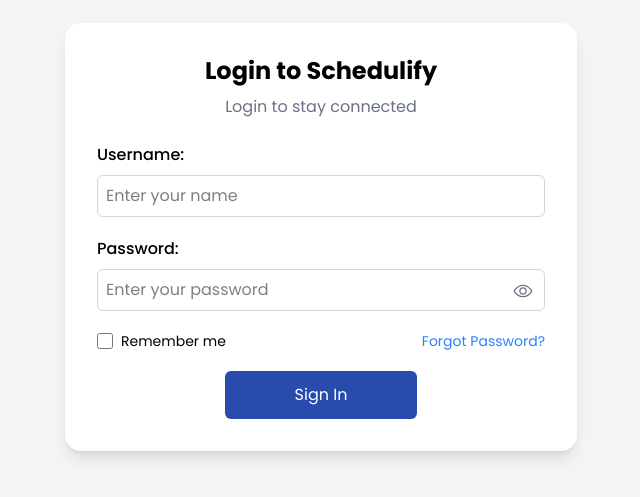
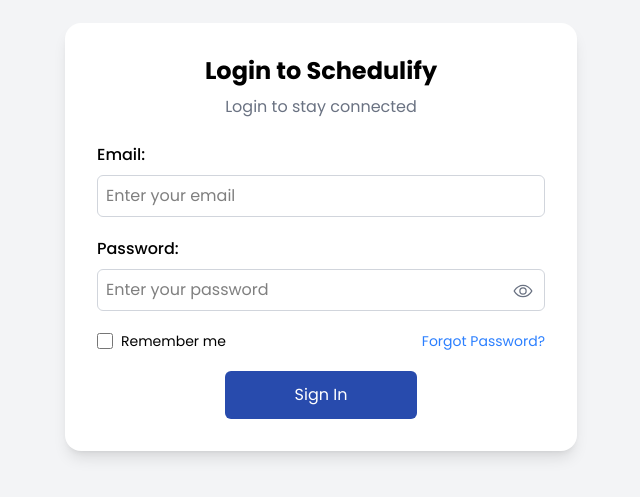
Before and after one commit to nangdypanhar/Schedulify, a React (Vite) app: page /login in a window 1280 px wide. Shown: the part 163-660 px from the top of the page, without its empty margins (319-959 px from the left). Built offline with nearby package versions, Linux system fonts and the light colour scheme; no server answers.

Commit message:
close #31 login with auth

```diff
--- a/package.json
+++ b/package.json
@@ -11,6 +11,8 @@
   },
   "dependencies": {
     "@tailwindcss/vite": "^4.0.0",
+    "axios": "^1.8.3",
+    "jwt-decode": "^4.0.0",
     "react": "^19.0.0",
     "react-dom": "^19.0.0",
     "react-icons": "^5.4.0",
--- a/src/pages/Homepage/Homepage.jsx
+++ b/src/pages/Homepage/Homepage.jsx
@@ -1,23 +1,20 @@
 import React from "react";
 import Card from "../../components/Card";
-import { fetchHomepage } from "../../service/HomepageData";
-import { useState,useEffect } from "react";
-
+import { fetchHomepage } from "../../service/api/HomepageData";
+import { useState, useEffect } from "react";
 
 const Homepage = () => {
+  const [homeData, setHomeData] = useState([]);
 
-  const [homeData,setHomeData]= useState([])
-
-  useEffect(()=>{
-    fetchHomepage().then(setHomeData).catch(console.error)
-  },[])
+  useEffect(() => {
+    fetchHomepage().then(setHomeData).catch(console.error);
+  }, []);
 
   return (
     <main className="max-w-screen-xl mx-auto p-4 flex flex-col gap-7 mt-5">
       <div className=" pb-[20px] ">
         <p className="font-bold text-xl mb-[17px]">All Schedule</p>
         <div className="mb-[20px] flex gap-4">
-
           <select className="border border-gray-300 rounded-md w-[150px] h-[35px] text-gray-500">
             <option>Gen</option>
           </select>
@@ -25,7 +22,6 @@ const Homepage = () => {
           <select className="border border-gray-300 rounded-md w-[150px] h-[35px] text-gray-500">
             <option>Specialization</option>
           </select>
-
 
           <select className="border border-gray-300 rounded-md w-[150px] h-[35px] text-gray-500">
             <option>Group</option>
@@ -40,7 +36,6 @@ const Homepage = () => {
           ></input>
         </div>
       </div>
-
 
       <div className="grid lg:grid-cols-3 md:grid-cols-2 sm:grid-cols-1 gap-15 place-items-center">
         {homeData.map((schedule) => (
--- a/src/pages/LoginPage/LoginPage.jsx
+++ b/src/pages/LoginPage/LoginPage.jsx
@@ -1,13 +1,40 @@
 import React, { useState } from "react";
 import { IoEyeOffOutline, IoEyeOutline } from "react-icons/io5";
-import { Link } from "react-router-dom";
+import { Link, useNavigate } from "react-router-dom";
+import { login } from "../../service/auth/login";
 
 const LoginPage = () => {
   const [showPassword, setShowPassword] = useState(false);
+  const [formData, setFormData] = useState({
+    email: "",
+    password: "",
+  });
+  const [error, setError] = useState(null);
+  const navigate = useNavigate();
+
+  const handleChange = (e) => {
+    setFormData({
+      ...formData,
+      [e.target.name]: e.target.value,
+    });
+  };
+
+  const handleSubmit = async (e) => {
+    e.preventDefault();
+
+    try {
+      const { access_token } = await login(formData);
+      localStorage.setItem("access_token", access_token);
+
+      navigate("/");
+    } catch (err) {
+      console.error("Login failed", err.message);
+      setError(err.message);
+    }
+  };
 
   return (
     <div className="flex flex-col justify-center items-center min-h-screen bg-[#F3F4F6] px-4 md:px-0">
-      {/* Login Container */}
       <div className="bg-white rounded-2xl w-full max-w-sm md:max-w-md lg:max-w-lg p-6 md:p-8 shadow-lg">
         <h1 className="text-2xl font-bold mb-2 text-center">
           Login to Schedulify
@@ -15,23 +42,25 @@ const LoginPage = () => {
         <p className="text-gray-500 mb-6 text-center">
           Login to stay connected
         </p>
+        {error && <div className="text-red-500 text-center mb-4">{error}</div>}
 
-        {/* Form */}
-        <div className="flex flex-col gap-5">
-          {/* Username Field */}
+        <form onSubmit={handleSubmit} className="flex flex-col gap-5">
           <div className="flex flex-col">
-            <label htmlFor="username" className="font-medium mb-2">
-              Username:
+            <label htmlFor="email" className="font-medium mb-2">
+              Email:
             </label>
             <input
               type="text"
-              id="username"
+              id="email"
+              name="email"
+              value={formData.email}
+              onChange={handleChange}
               className="rounded-md border border-gray-300 p-2 focus:outline-none focus:ring-2 focus:ring-blue-500"
-              placeholder="Enter your name"
+              placeholder="Enter your email"
+              required
             />
           </div>
 
-          {/* Password Field */}
           <div className="flex flex-col">
             <label htmlFor="password" className="font-medium mb-2">
               Password:
@@ -40,8 +69,12 @@ const LoginPage = () => {
               <input
                 type={showPassword ? "text" : "password"}
                 id="password"
+                name="password"
+                value={formData.password}
+                onChange={handleChange}
                 className="rounded-md border border-gray-300 p-2 pr-10 focus:outline-none focus:ring-2 focus:ring-blue-500 w-full"
                 placeholder="Enter your password"
+                required
               />
               <button
                 type="button"
@@ -57,7 +90,6 @@ const LoginPage = () => {
             </div>
           </div>
 
-          {/* Remember Me & Forgot Password */}
           <div className="flex flex-col md:flex-row justify-between items-center text-sm">
             <div className="flex items-center gap-2">
               <input type="checkbox" id="rememberMe" className="w-4 h-4" />
@@ -65,24 +97,23 @@ const LoginPage = () => {
                 Remember me
               </label>
             </div>
-            <p className="text-blue-500 hover:underline cursor-pointer">
+            <Link
+              to="/forgot-password"
+              className="text-blue-500 hover:underline"
+            >
               Forgot Password?
-            </p>
+            </Link>
           </div>
 
-          {/* Sign-In Button */}
           <div className="flex justify-center">
-            <Link to="/">
             <button
               type="submit"
               className="bg-[#284BAD] text-white w-48 py-3 rounded-md hover:bg-blue-600 transition"
             >
               Sign In
             </button>
-            </Link>
-            {/* Sign-In Button */}
           </div>
-        </div>
+        </form>
       </div>
     </div>
   );
--- a/src/pages/MySchedulePage/MySchedulePage.jsx
+++ b/src/pages/MySchedulePage/MySchedulePage.jsx
@@ -1,6 +1,6 @@
 import React, { useEffect, useState } from "react";
 import Table from "../../components/ScheduleTable";
-import { fetchSchedule } from "../../service/ScheduleData";
+import { fetchSchedule } from "../../service/api/ScheduleData";
 
 const MySchedulePage = () => {
   const [schedule, setSchedule] = useState([]);
@@ -9,8 +9,17 @@ const MySchedulePage = () => {
     fetchSchedule().then(setSchedule).catch(console.error);
   }, []);
 
-  const headers = ["Time", "Monday", "Tuesday", "Wednesday", "Thursday", "Friday"];
-  const today = new Intl.DateTimeFormat('en-US', { weekday: 'long' }).format(new Date());
+  const headers = [
+    "Time",
+    "Monday",
+    "Tuesday",
+    "Wednesday",
+    "Thursday",
+    "Friday",
+  ];
+  const today = new Intl.DateTimeFormat("en-US", { weekday: "long" }).format(
+    new Date()
+  );
 
   const convertTo24Hour = (time) => {
     const [hour, minute] = time.split(/:| /);
@@ -21,9 +30,13 @@ const MySchedulePage = () => {
   };
 
   const todaySchedule = schedule
-    .map(row => row[today])
+    .map((row) => row[today])
     .filter(Boolean)
-    .sort((a, b) => convertTo24Hour(a.time.split(" - ")[0]) - convertTo24Hour(b.time.split(" - ")[0]));
+    .sort(
+      (a, b) =>
+        convertTo24Hour(a.time.split(" - ")[0]) -
+        convertTo24Hour(b.time.split(" - ")[0])
+    );
 
   return (
     <main className="max-w-screen-xl mx-auto p-4 flex flex-col gap-7 mt-5">
@@ -31,12 +44,21 @@ const MySchedulePage = () => {
       <Table headers={headers} rows={schedule} />
       <h2 className="text-2xl font-medium">Today's Classes:</h2>
       <ul className="list-disc pl-5">
-        {todaySchedule.length > 0 ? todaySchedule.map((entry, index) => (
-          <li key={index}>
-          {entry.subject}, at {entry.room ? `Room ${entry.room}` : <span className="text-red-400">N / A</span>} ({entry.time})
-
-          </li>
-        )) : <li>No schedule for today</li>}
+        {todaySchedule.length > 0 ? (
+          todaySchedule.map((entry, index) => (
+            <li key={index}>
+              {entry.subject}, at{" "}
+              {entry.room ? (
+                `Room ${entry.room}`
+              ) : (
+                <span className="text-red-400">N / A</span>
+              )}{" "}
+              ({entry.time})
+            </li>
+          ))
+        ) : (
+          <li>No schedule for today</li>
+        )}
       </ul>
     </main>
   );
--- a/src/pages/SchedulePage/SchedulePage.jsx
+++ b/src/pages/SchedulePage/SchedulePage.jsx
@@ -1,6 +1,6 @@
 import React, { useEffect, useState } from "react";
 import Table from "../../components/ScheduleTable";
-import { fetchSchedule } from "../../service/ScheduleData";
+import { fetchSchedule } from "../../service/api/ScheduleData";
 import { useNavigate } from "react-router-dom";
 
 const SchedulePage = () => {
--- /dev/null
+++ b/src/service/auth/login.js
@@ -0,0 +1,13 @@
+import axios from "../axios";
+
+export const login = async (formData) => {
+  try {
+    const response = await axios.post("/login", formData);
+    const { access_token, email, name, role } = response.data;
+
+    return { access_token, email, name, role };
+  }
+  catch (error) {
+    throw new Error(error.response?.data?.message || "Login failed. Please try again.");
+  }
+};
--- /dev/null
+++ b/src/service/axios.js
@@ -0,0 +1,7 @@
+import axios from "axios";
+
+const instance = axios.create({
+    baseURL: import.meta.env.VITE_API_URL
+})
+
+export default instance
```
Also changed, not shown: src/service/api/HomepageData.js (renamed from src/service/HomepageData.js), src/service/api/ScheduleData.js (renamed from src/service/ScheduleData.js), 2 other files (tests, documents, lock files or other folders). Lines whose indentation alone changed are shown as unchanged.
